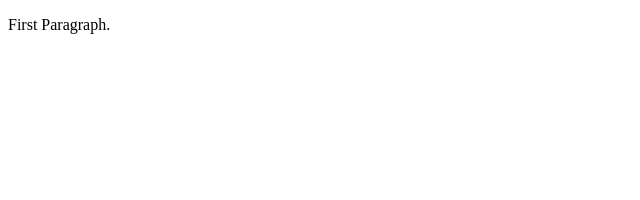
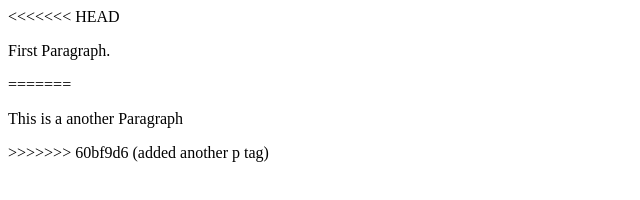
Before and after one commit to abdo1code/learning-git, a plain HTML site: page index.html in a window 1280 px wide. Shown: the whole page, without its empty margins (0-640 px from the left). Drawn offline with Linux system fonts and the light colour scheme.

Commit message:
added another p tag

```diff
--- a/index.html
+++ b/index.html
@@ -4,6 +4,10 @@
 <title>Page title</title>
 </head>
 <body>
+<<<<<<< HEAD
   <p>First Paragraph.</p>
+=======
+  <p>This is a another Paragraph</p>
+>>>>>>> 60bf9d6 (added another p tag)
 </body>
 </html>
```
